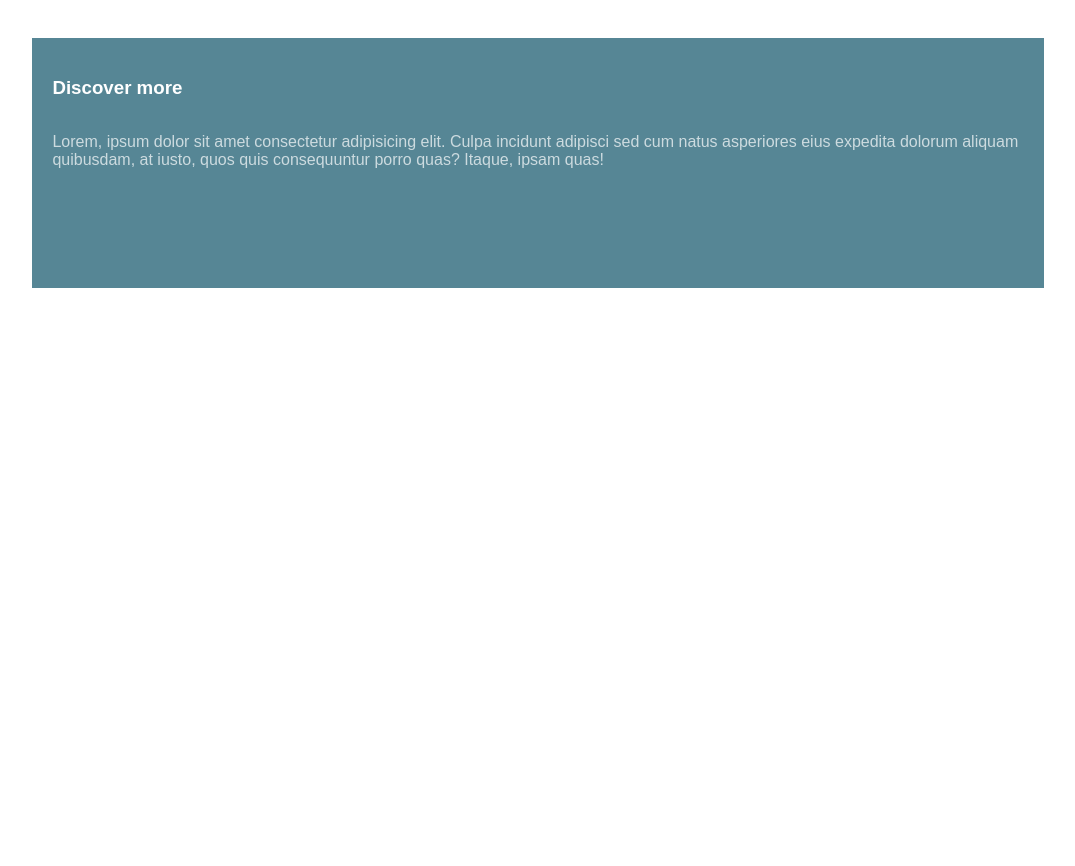
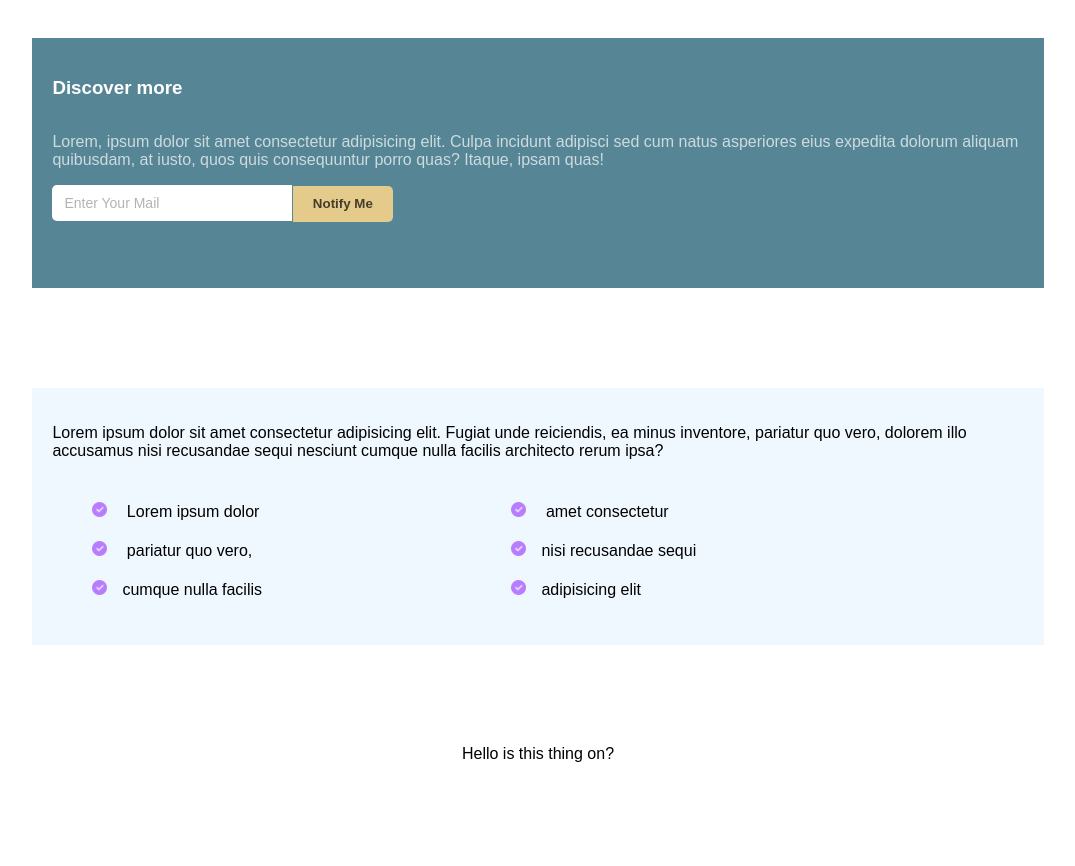
Before and after one commit to pat-white-code/ACA_web101_patrick_white, a plain HTML site: page src/ui-details/ui-details.html in a window 1280 px wide. Shown: the part 1794-2660 px from the top of the page, without its empty margins (102-1177 px from the left). Before the commit the page ends 2190 px from the top, so only its background shows below. Drawn offline with Linux system fonts and the light colour scheme.

Commit message:
creates bullet list and gradiant border sections

```diff
--- a/src/ui-details/styles.css
+++ b/src/ui-details/styles.css
@@ -151,7 +151,7 @@
   background-color: rgb(240, 240, 240);
 }
 
-button {
+.shift-button-container button {
     display: inline-block;
     border: none;
     padding: 1rem 2rem;
@@ -173,20 +173,20 @@ button {
     box-shadow: 0px 1px 3px rgb(130,130,130);
 }
 
-button:hover,
-button:focus {
+.shift-button-container button:hover,
+.shift-button-container button:focus {
     background: #0053ba;
     position:relative;
     bottom: 4px;
     box-shadow: 2px 4px 4px rgb(180, 180, 180)
 }
 
-button:focus {
+.shift-button-container button:focus {
     outline: 1px solid #fff;
     outline-offset: -4px;
 }
 
-button:active {
+.shift-button-container button:active {
     transform: scale(0.99);
 }
 
@@ -278,3 +278,84 @@ button:active {
 .grey-text-container p {
   color: rgba(256, 256, 256, 0.7)
 }
+
+.grey-text-container input {
+  height: 2.25rem;
+  padding: 0 .75rem;
+  border: 0;
+  font-size: .875rem;
+  width: 15rem;
+  border-radius: 5px 0 0 5px;
+}
+
+.grey-text-container input::placeholder {
+  color: rgba(0,0,0,.3);
+  text-transform: capitalize;
+}
+
+.grey-text-container button {
+  background: hsl(43, 62%, 72%);
+  border: none;
+  border-radius: 0 5px 5px 0;
+  height: 2.25rem;
+  margin-left: -.25rem;
+  padding: 0 1rem;
+  color: rgba(0,0,0,0.7);
+  font-weight: bold;
+  cursor: pointer;
+  width: 100px;
+}
+
+.grey-text-container button:hover {
+  background: hsl(43, 50%, 65%)
+}
+
+
+/* BULLET ICON */
+
+section {
+  display: flex;
+  flex-direction: column;
+  width: 100%;
+  align-items: center;
+}
+
+.bullet-icon .flex-container {
+  background-color: aliceblue;
+  width: 80%;
+  padding: 20px;
+}
+
+.bullet-icon ul {
+  display: flex;
+  flex-wrap: wrap;
+}
+
+.bullet-item {
+  display: inline-block;
+  width: 45%;
+  margin: 10px 0;
+}
+
+.bullet-item img {
+  height: 15px;
+  margin-right: 15px;
+}
+
+/* GRADIANT BORDER */
+
+.gradient-border {
+  width: 100%;
+  display: flex;
+  flex-direction: column;
+  justify-content: center;
+  height: 200px;
+}
+
+.gradiant-holder {
+  background-color: aliceblue;
+  width: 80%;
+  height: 200px;
+  display: block;
+  border:1px red solid;
+}
--- a/src/ui-details/ui-details.html
+++ b/src/ui-details/ui-details.html
@@ -120,6 +120,30 @@
       <div class="grey-text-container">
         <h3>Discover more</h3>
         <p>Lorem, ipsum dolor sit amet consectetur adipisicing elit. Culpa incidunt adipisci sed cum natus asperiores eius expedita dolorum aliquam quibusdam, at iusto, quos quis consequuntur porro quas? Itaque, ipsam quas!</p>
+        <form>
+          <input type="text" placeholder="enter your mail">
+          <button>Notify Me</button>
+      </form>
+      </div>
+    </section>
+    <div class="spacer"></div>
+    <section class="bullet-icon">
+      <div class="flex-container">
+        <p>Lorem ipsum dolor sit amet consectetur adipisicing elit. Fugiat unde reiciendis, ea minus inventore, pariatur quo vero, dolorem illo accusamus nisi recusandae sequi nesciunt cumque nulla facilis architecto rerum ipsa?</p>
+        <ul>
+          <li class="bullet-item"><img src="./img/check.png"> Lorem ipsum dolor</li>
+          <li class="bullet-item"><img src="./img/check.png"> amet consectetur </li>
+          <li class="bullet-item"><img src="./img/check.png"> pariatur quo vero,</li>
+          <li class="bullet-item"><img src="./img/check.png">nisi recusandae sequi</li>
+          <li class="bullet-item"><img src="./img/check.png">cumque nulla facilis</li>
+          <li class="bullet-item"><img src="./img/check.png">adipisicing elit</li>
+        </ul>
+      </div>
+    </section>
+    <div class="spacer"></div>
+    <section class="gradiant-border">
+      <div class="gradient-holder">
+        Hello is this thing on?
       </div>
     </section>
     <div class="spacer"></div>
```
Also changed, not shown: src/ui-details/img/check.png (added).
